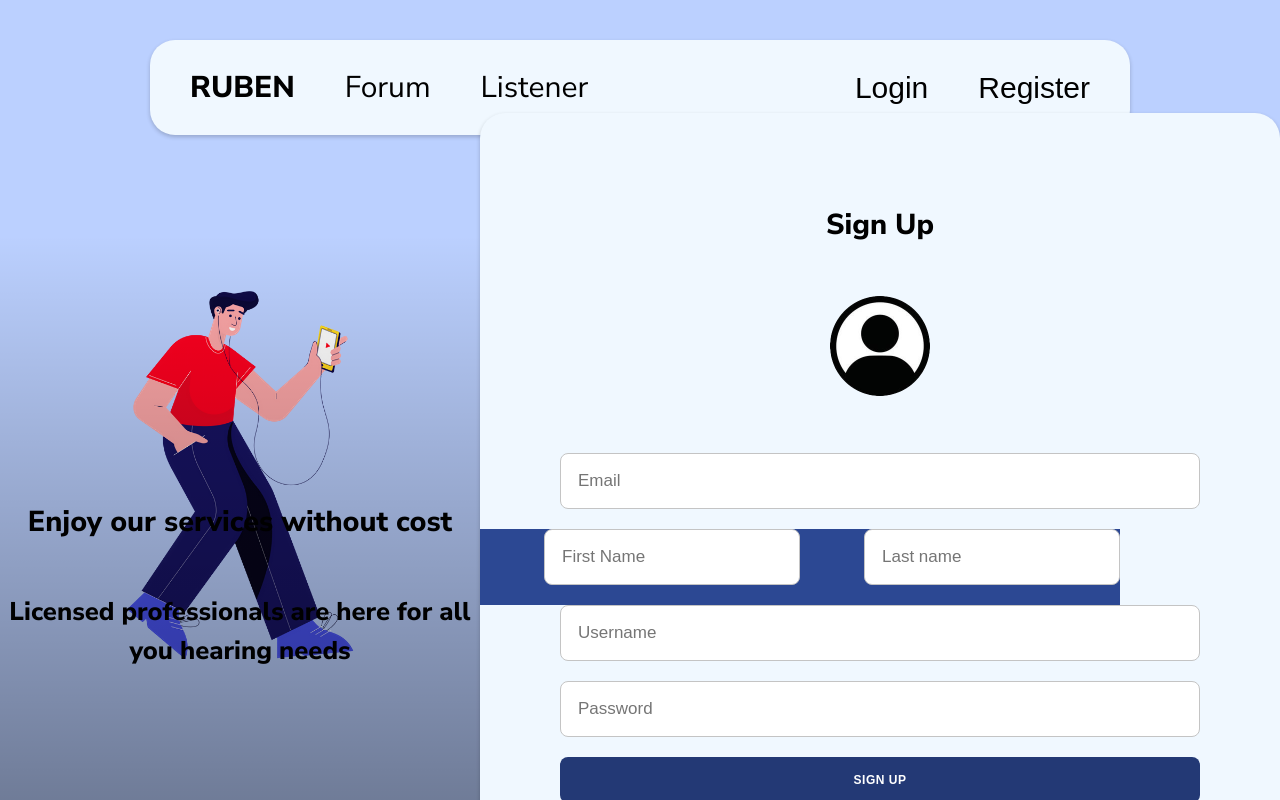
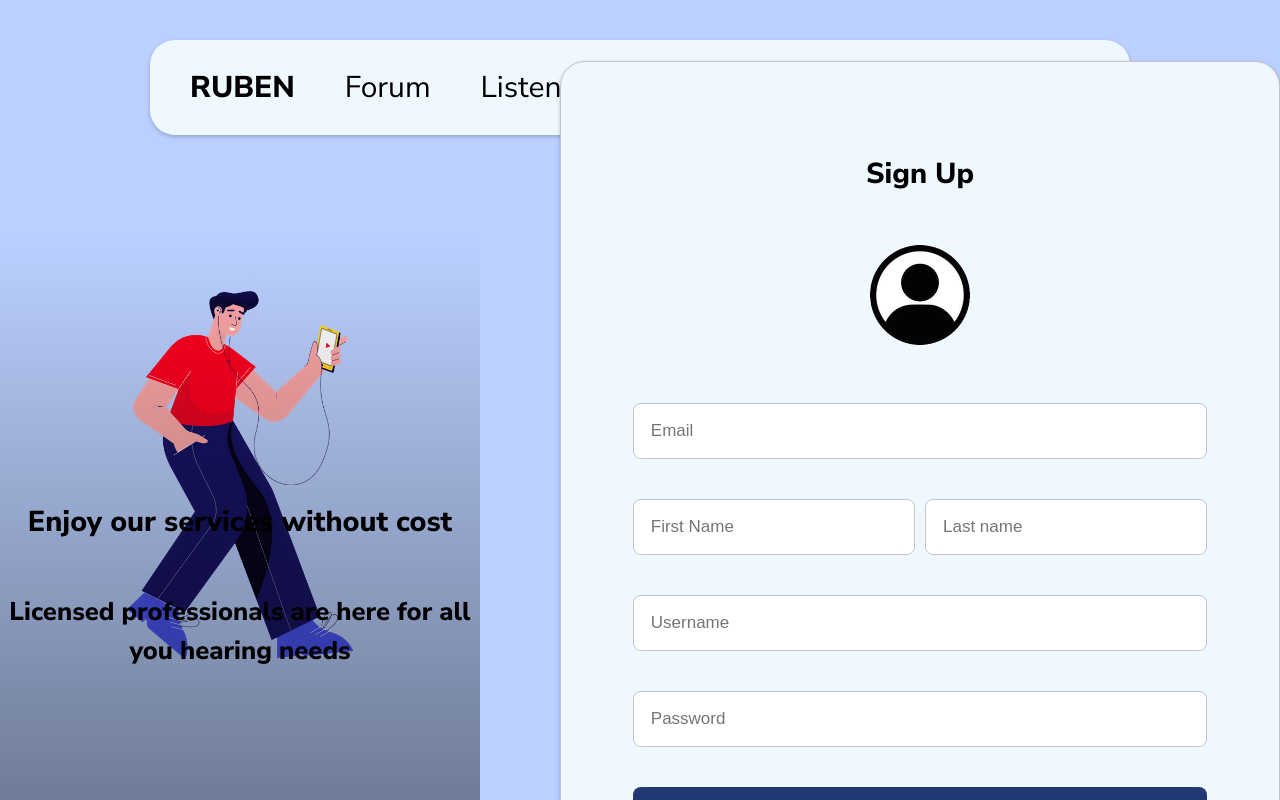
Before and after one commit to HearingHealthApp/Ruben, a React (Vite) app in the folder ear-health-project-ui/: page /register in a window 1280 px wide. Shown: the top 800 px of the page. Built offline with nearby package versions, Linux system fonts and the light colour scheme; a web font is replaced by a local one.

Commit message:
Fixed Registration Forms

```diff
--- a/ear-health-project-ui/src/components/RegisterDoctor/RegisterDoctor.jsx
+++ b/ear-health-project-ui/src/components/RegisterDoctor/RegisterDoctor.jsx
@@ -139,6 +139,7 @@ const RegisterDoctor = ({ loginHandler, userUpdater }) => {
                 </div>
               </div>
             </div>
+            {/*  */}
             <div className="login-bottom">
               <button className="register-bttn" type="submit">
                 Register
@@ -146,6 +147,7 @@ const RegisterDoctor = ({ loginHandler, userUpdater }) => {
               <p id="error-display-doctor">{registrationError}</p>
             </div>
           </form>
+          {/*  */}
         </div>
       </div>
     </div>
--- a/ear-health-project-ui/src/components/RegisterPage/RegisterPage.css
+++ b/ear-health-project-ui/src/components/RegisterPage/RegisterPage.css
@@ -86,7 +86,6 @@ a {
   display: flex;
   flex-direction: row;
   background-color: #2c4893;
-  max-width: 100%;
   width: 80%;
 }
 
@@ -144,3 +143,31 @@ a {
     height: auto;
   }
 }
+
+.audio-inputs-special-1 {
+  max-width: 100%;
+  width: 90%;
+  display: flex;
+  flex-direction: row;
+  justify-content: center;
+  padding: 0px 0px 20px;
+  gap: 10px;
+}
+
+/* .audio-reg-user-pass {
+  margin: 0px 0px 20px 80px;
+  padding: 20px;
+} */
+
+.general-reg{
+    display: block;
+    width: 80%;
+    margin-left: 10%;
+    box-sizing: border-box;
+    border-radius: 8px;
+    border: 1px solid #c4c4c4;
+    padding: 1em;
+    margin-bottom: 1.25rem;
+    font-size: 17px;
+    font-weight: 400;
+}
--- a/ear-health-project-ui/src/components/RegisterPage/RegisterPage.jsx
+++ b/ear-health-project-ui/src/components/RegisterPage/RegisterPage.jsx
@@ -53,7 +53,7 @@ const RegisterPage = ({ loginHandler, userUpdater }) => {
           </section>
         </div>
         <div className="right-side">
-          <form onSubmit={handleRegistration}>
+          <form className="general-reg" onSubmit={handleRegistration}>
             <section className="copy-reg">
               <h2 className="register-header">Sign Up</h2>
               <img
@@ -61,22 +61,24 @@ const RegisterPage = ({ loginHandler, userUpdater }) => {
                 alt="register icon"
               />
             </section>
-            <div className="reg-email">
+            <div className="all-inputs">
+            <div className="reg-user-pass">
+            <div className="audio-inputs">
               <input
-                className="form-input"
+                className="form-input1"
                 type="email"
                 value={email}
                 onChange={(e) => setEmail(e.target.value)}
                 required
                 placeholder="Email"
               />
+              </div>
             </div>
 
-            {/* <div className="audio-reg-user-pass">
-              <div className="audio-inputs-special"> */}
-            <div className="reg-name">
+            <div className="audio-reg-user-pass">
+            <div className="audio-inputs-special">
               <input
-                className="form-input"
+                className="form-input1"
                 type="text"
                 value={firstName}
                 onChange={(e) => setFirstName(e.target.value)}
@@ -84,7 +86,7 @@ const RegisterPage = ({ loginHandler, userUpdater }) => {
                 placeholder="First Name"
               />
               <input
-                className="form-input"
+                className="form-input1"
                 type="text"
                 value={lastName}
                 onChange={(e) => setLastName(e.target.value)}
@@ -93,23 +95,32 @@ const RegisterPage = ({ loginHandler, userUpdater }) => {
               />
               {/* </div> */}
             </div>
+            </div>
+
             <div className="reg-user-pass">
+              <div className="audio-inputs">
               <input
-                className="form-input"
+                className="form-input1"
                 type="text"
                 value={username}
                 onChange={(e) => setUsername(e.target.value)}
                 required
                 placeholder="Username"
               />
+            </div>
+            </div>
+            <div className="reg-user-pass">
+              <div className="audio-inputs">
               <input
-                className="form-input"
+                className="form-input1"
                 type="password"
                 value={password}
                 onChange={(e) => setPassword(e.target.value)}
                 required
                 placeholder="Password"
               />
+              </div>
+            </div>
             </div>
             <button className="register-bttn" type="submit">
               Sign Up
@@ -124,6 +135,7 @@ const RegisterPage = ({ loginHandler, userUpdater }) => {
               <p id="error-display">{registrationError}</p>
             </div>
           </form>
+          {/*  */}
         </div>
       </div>
     </div>
```
